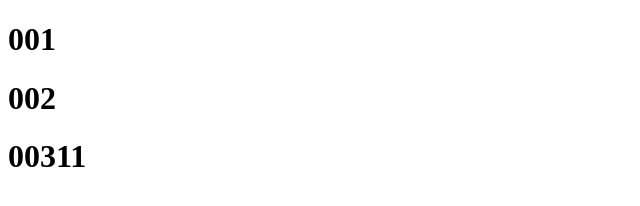
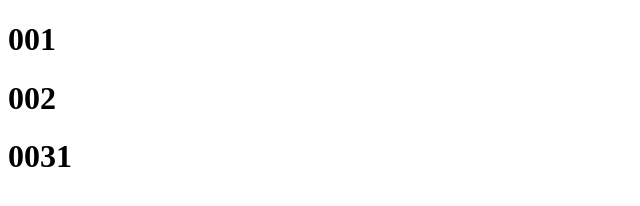
Before and after one commit to sexfat/gitA, a plain HTML site: page index.html in a window 1280 px wide. Shown: the full height of the page, 0-640 px from the left. Drawn offline with Linux system fonts and the light colour scheme.

```diff
--- a/index.html
+++ b/index.html
@@ -9,6 +9,6 @@
 <body>
     <h1>001</h1>
     <h1>002</h1>
-    <h1>00311</h1>
+    <h1>0031</h1>
 </body>
 </html>
```
